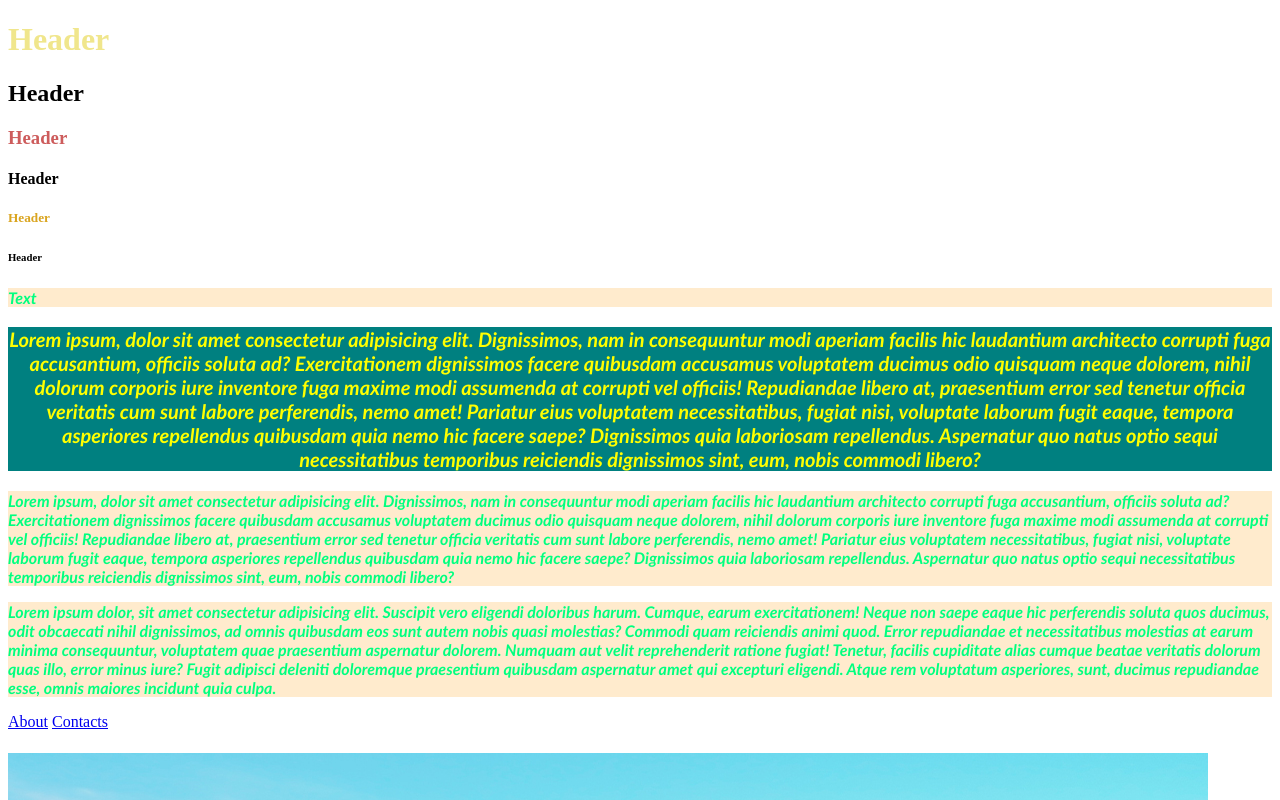
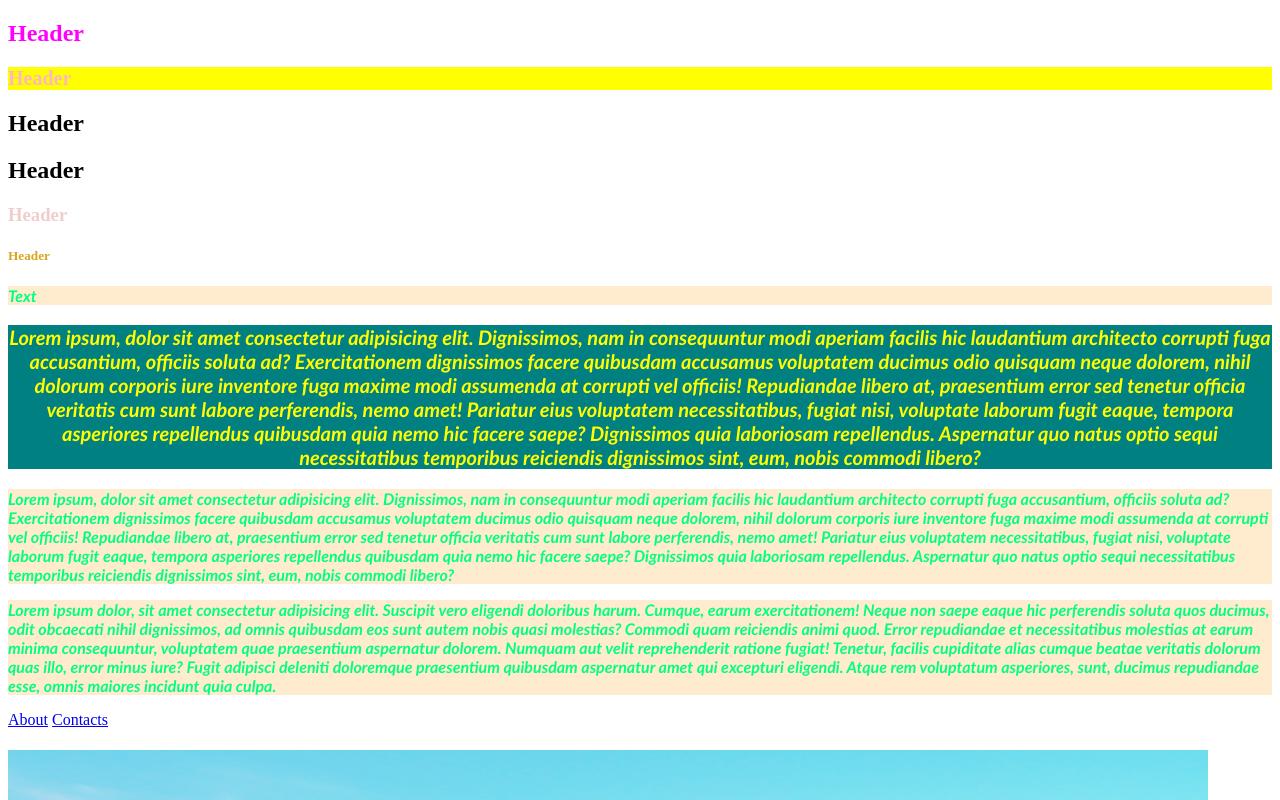
Before and after one commit to 2021-1-RV/first_project_pd2021_1, a plain HTML site: page index.html in a window 1280 px wide. Shown: the top 800 px of the page. Drawn offline with Linux system fonts and the light colour scheme.

Commit message:
add style elements2

```diff
--- a/assets/style/style.css
+++ b/assets/style/style.css
@@ -7,14 +7,27 @@ p{
     background-color: blanchedalmond;
 }
 
-h1{
-    color: khaki;
+#p1{
+    color:fuchsia;
+}
+
+#p2{
+    color: lightpink;
 }
 
 h3{
     color: indianred;
+    opacity: 0.3;
 }
 
 h5{
     color: goldenrod;
 }
+
+.yellow{
+    background-color: yellow;
+}
+
+.bigfont{
+    font-size: 20px;
+}
--- a/index.html
+++ b/index.html
@@ -15,12 +15,12 @@
     </style>
 </head>
 <body>
-    <h1>Header</h1>
+    <h2 id="p1">Header</h2>
+    <h2 id="p2" class="yellow bigfont">Header</h2>
+    <h2>Header</h2>
     <h2>Header</h2>
     <h3>Header</h3>
-    <h4>Header</h4>
     <h5>Header</h5>
-    <h6>Header</h6>
     <p>Text</p>
     <p style="font-size:20px; color:yellow; background-color: teal; text-align: center;">Lorem ipsum, dolor sit amet consectetur adipisicing elit. Dignissimos, nam in consequuntur modi aperiam facilis hic laudantium architecto corrupti fuga accusantium, officiis soluta ad? Exercitationem dignissimos facere quibusdam accusamus voluptatem ducimus odio quisquam neque dolorem, nihil dolorum corporis iure inventore fuga maxime modi assumenda at corrupti vel officiis! Repudiandae libero at, praesentium error sed tenetur officia veritatis cum sunt labore perferendis, nemo amet! Pariatur eius voluptatem necessitatibus, fugiat nisi, voluptate laborum fugit eaque, tempora asperiores repellendus quibusdam quia nemo hic facere saepe? Dignissimos quia laboriosam repellendus. Aspernatur quo natus optio sequi necessitatibus temporibus reiciendis dignissimos sint, eum, nobis commodi libero?</p>
     <p>Lorem ipsum, dolor sit amet consectetur adipisicing elit. Dignissimos, nam in consequuntur modi aperiam facilis hic laudantium architecto corrupti fuga accusantium, officiis soluta ad? Exercitationem dignissimos facere quibusdam accusamus voluptatem ducimus odio quisquam neque dolorem, nihil dolorum corporis iure inventore fuga maxime modi assumenda at corrupti vel officiis! Repudiandae libero at, praesentium error sed tenetur officia veritatis cum sunt labore perferendis, nemo amet! Pariatur eius voluptatem necessitatibus, fugiat nisi, voluptate laborum fugit eaque, tempora asperiores repellendus quibusdam quia nemo hic facere saepe? Dignissimos quia laboriosam repellendus. Aspernatur quo natus optio sequi necessitatibus temporibus reiciendis dignissimos sint, eum, nobis commodi libero?</p>
@@ -28,5 +28,12 @@
     <a href="./pages/about.html" target="blank">About</a>
 <a href="./pages/contacts.html" target="blank">Contacts</a>
 <h1><img src="./assets/img/sea.jpg" alt="Карлсон"></h1>
+<br>
+<p class="yellow bigfont">Lorem ipsum, dolor sit amet consectetur</p>
+<p class="yellow">Lorem ipsum, dolor sit amet consectetur</p>
+<p>Lorem ipsum, dolor sit amet consectetur</p>
+<p class="yellow bigfont">Lorem ipsum, dolor sit amet consectetur</p>
+<p>Lorem ipsum, dolor sit amet consectetur</p>
+<p class="yellow">Lorem ipsum, dolor sit amet consectetur</p>
 </body>
 </html>
```
